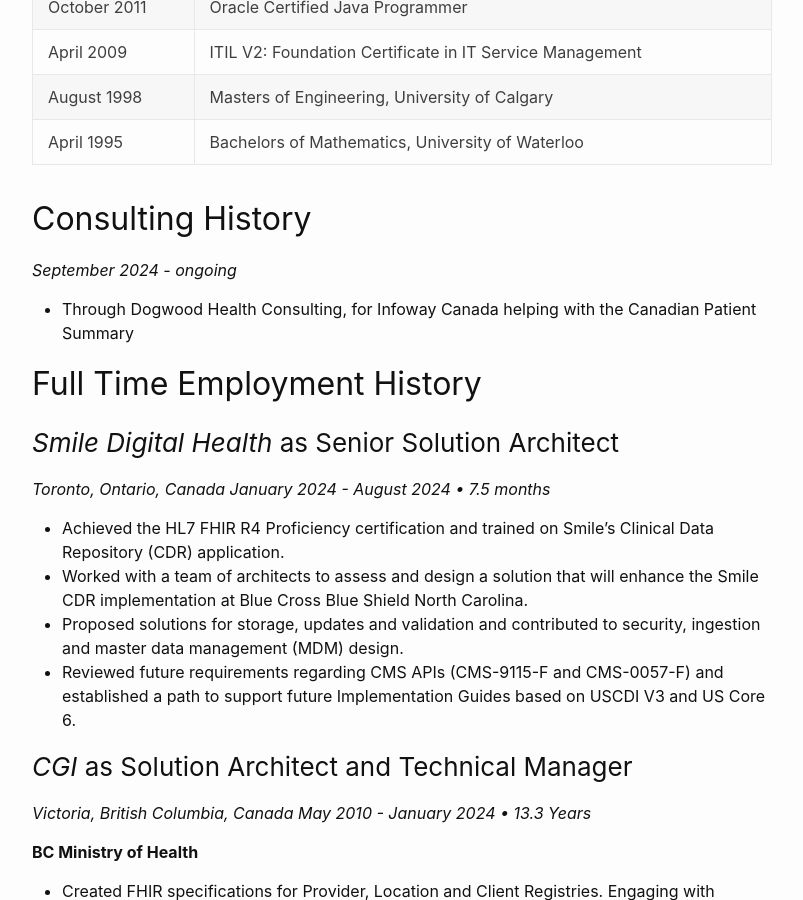
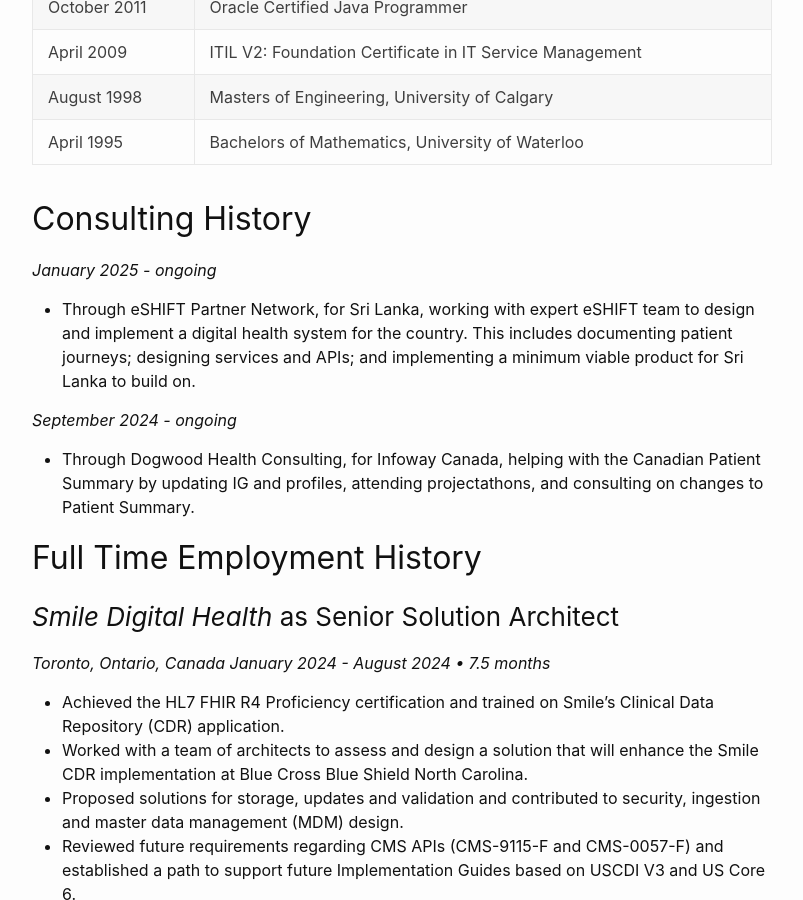
Before and after one commit to jonathanwiebe1/jonathanwiebe1.github.io, a Jekyll site: the page built from resume.markdown, in a window 1280 px wide and 900 px high, scrolled down 737 px. Shown: the whole window, without its empty margins (238-1041 px from the left). Built offline with Jekyll 4.4.1, drawn with Linux system fonts in a browser that asks for light colours.

Commit message:
resume updates

```diff
--- a/resume.markdown
+++ b/resume.markdown
@@ -18,8 +18,11 @@ Jonathan’s most recent role was as a Senior Solution Architect at Smile Digita
 
 ## Consulting History
 
+_January 2025 - ongoing_
+* Through eSHIFT Partner Network, for Sri Lanka, working with expert eSHIFT team to design and implement a digital health system for the country.  This includes documenting patient journeys; designing services and APIs; and implementing a minimum viable product for Sri Lanka to build on.
+
 _September 2024 - ongoing_
-* Through Dogwood Health Consulting, for Infoway Canada helping with the Canadian Patient Summary
+* Through Dogwood Health Consulting, for Infoway Canada, helping with the Canadian Patient Summary by updating IG and profiles, attending projectathons, and consulting on changes to Patient Summary.
 
 ## Full Time Employment History
 
```
Also changed, not shown: _posts/2025-02-01-sri-lanka.markdown (added, +13 -0 lines).
